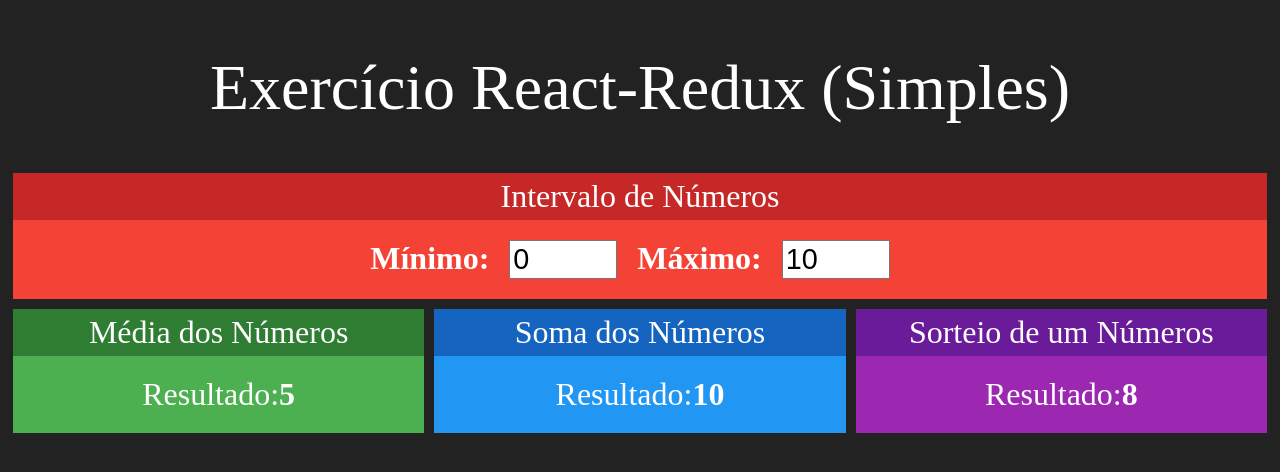
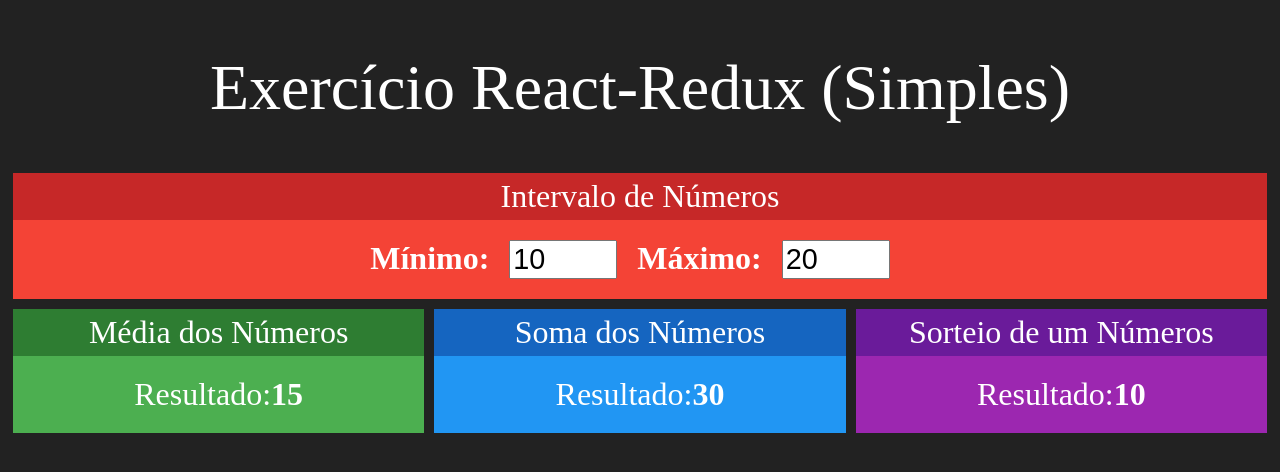
Before and after one commit to andercol/REDUX_SIMPLES, a React (Create React App) app: page / in a window 1280 px wide. Shown: the top 472 px of the page. Built offline with nearby package versions, Linux system fonts and the light colour scheme.

Commit message:
Aplicativo funcional utilizando comunicação direta e indireta.

```diff
--- a/src/App.js
+++ b/src/App.js
@@ -1,5 +1,6 @@
+import React, { useState } from 'react';
 import './App.css';
-import Card from './components/Card';
+
 import Intervalo from './components/Intervalo';
 import Media from './components/Media';
 import Soma from './components/Soma';
@@ -7,16 +8,21 @@
 
 
 function App() {
+
+  const [min, setMin] = useState(10)
+  const [max, setMax] = useState(20)
+
   return (
     <div className="App">
       <h1>Exercício React-Redux (Simples)</h1>
       <div className='linha'>
-        <Intervalo Red></Intervalo>
+        <Intervalo min={min} max={max}
+        onMinChanged={setMin} onMaxChanged={setMax} />
       </div>
       <div className='linha'>
-        <Media></Media>
-        <Soma></Soma>
-        <Sorteio></Sorteio>
+        <Media min={min} max={max} ></Media>
+        <Soma min={min} max={max} ></Soma>
+        <Sorteio min={min} max={max} ></Sorteio>
       </div>
     </div>
   );
--- a/src/components/Intervalo.jsx
+++ b/src/components/Intervalo.jsx
@@ -3,16 +3,20 @@
 import Card from './Card';
 
 export default props => {
+
+    const {min, max} = props
     return (
         <Card title="Intervalo de Números" Red>
             <div className="Intervalo">
                 <span>
                     <strong>Mínimo:</strong>
-                    <input type="number" value={0} readOnly />
+                    <input type="number" value={min}
+                    onChange={e => props.onMinChanged(+e.target.value)} />
                 </span>
                 <span>
                     <strong>Máximo:</strong>
-                    <input type="number" value={10} readOnly />
+                    <input type="number" value={max}
+                    onChange={e => props.onMaxChanged(+e.target.value)} />
                 </span>
             </div>
         </Card>
--- a/src/components/Media.jsx
+++ b/src/components/Media.jsx
@@ -3,12 +3,15 @@
 import Card from './Card';
 
 export default props => {
+
+    const {min, max} = props
+
     return (
         <Card title="Média dos Números" Green>
             <div>
                 <span>
                     <span>Resultado:</span>
-                    <strong>5</strong>
+                    <strong>{(max + min) / 2}</strong>
                 </span>
             </div>
         </Card>
--- a/src/components/Soma.jsx
+++ b/src/components/Soma.jsx
@@ -3,12 +3,15 @@
 import Card from './Card';
 
 export default props => {
+
+    const {min, max} = props
+
     return (
         <Card title="Soma dos Números" Blue>
             <div>
                 <span>
                     <span>Resultado:</span>
-                    <strong>10</strong>
+                    <strong>{max + min}</strong>
                 </span>
             </div>
         </Card>
--- a/src/components/Sorteio.jsx
+++ b/src/components/Sorteio.jsx
@@ -3,12 +3,17 @@
 import Card from './Card';
 
 export default props => {
+
+    const {min, max} = props;
+
+    const aleatorio = parseInt(Math.random() * (max - min)) + min
+
     return (
         <Card title="Sorteio de um Números" Purple>
             <div>
                 <span>
                     <span>Resultado:</span>
-                    <strong>8</strong>
+                    <strong>{aleatorio}</strong>
                 </span>
             </div>
         </Card>
```
